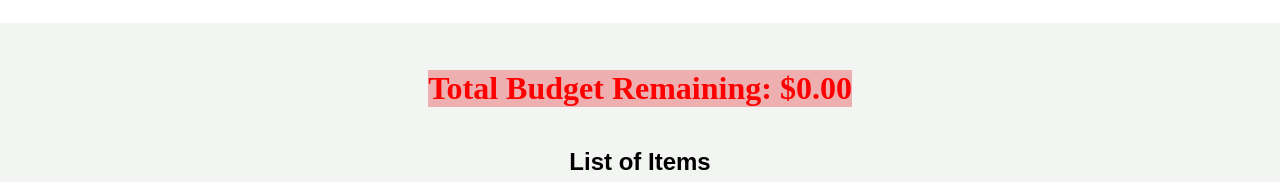
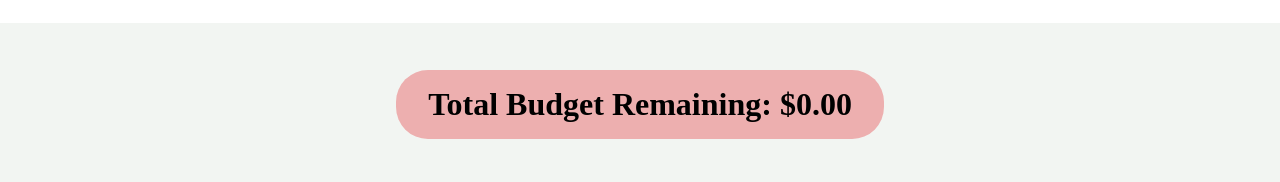
Before and after one commit to proto-zero/budget-calculator, a React (Create React App) app: page / in a window 1280 px wide. Shown: the part 222-404 px from the top of the page. Built offline with nearby package versions, Linux system fonts and the light colour scheme; no server answers; the database is empty.

Commit message:
adjusted total budget remaining styles to match site

```diff
--- a/src/components/outline.css
+++ b/src/components/outline.css
@@ -25,11 +25,15 @@
     margin: 5px;
 }
 
-.over-budget {
-    color: red;
+.total-budget {
+    border-radius: 32px;
+    padding: 16px 32px;
+}
+
+.over {
     background: #edafaf;
 }
 
-.under-budget {
-    color: green;
+.under {
+    background: #becbbe;
 }
--- a/src/components/outline.js
+++ b/src/components/outline.js
@@ -33,7 +33,7 @@ function Outline(props) {
     var formatter = props.formatter;                            // Formats numbers as currency
 
     // Adjusts the color of Total Budget Remaining depending on whether it is over or under budget
-    const budgetColor = totalBudgetRemaining > 0 ? 'under-budget' : 'over-budget';
+    const budgetColor = totalBudgetRemaining > 0 ? 'under total-budget' : 'over total-budget';
 
     // JSX
     return (
```
Also changed, not shown: 1 other file (tests, documents, lock files or other folders).
